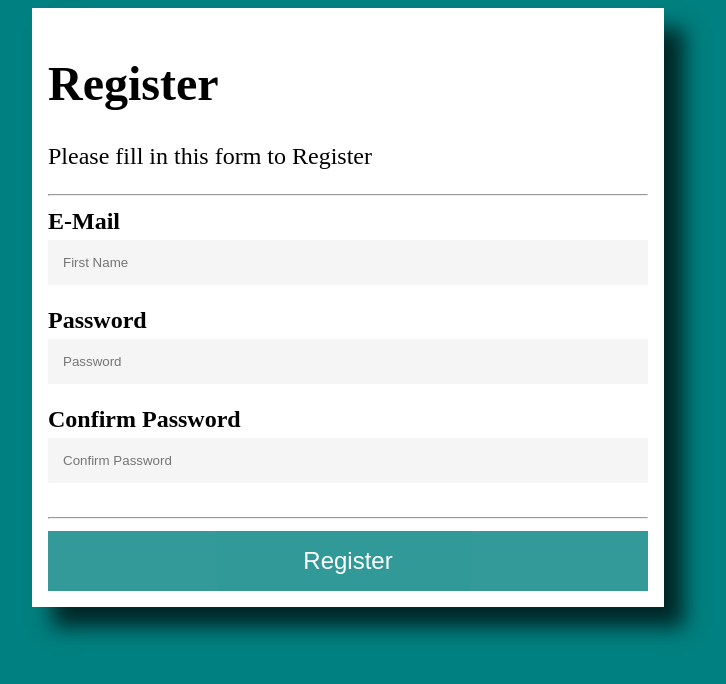
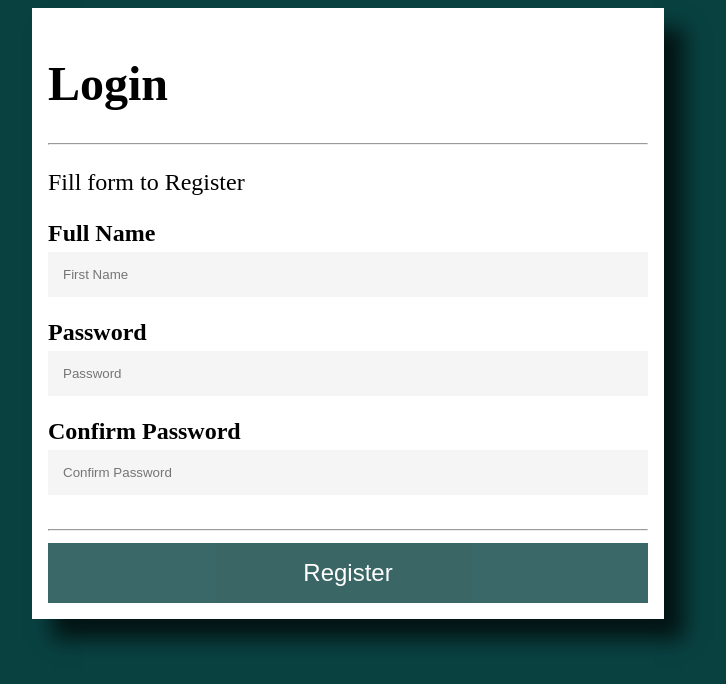
Before and after one commit to vincentogun/HTML-Form, a plain HTML site: page index.html in a window 1280 px wide. Shown: the whole page, without its empty margins (292-1018 px from the left). Drawn offline with Linux system fonts and the light colour scheme.

Commit message:
Info Tag Edit

```diff
--- a/app.css
+++ b/app.css
@@ -1,5 +1,5 @@
 body {
-    background-color: teal;
+    background-color: rgb(9, 65, 65);
     font-size: 150%;
 }
 * {
@@ -31,7 +31,7 @@ outline: none;
 }
 
 .registerbtn {
-    background-color: teal;
+    background-color: rgb(9, 65, 65);
     color: white;
     padding: 16px;
     border: none;
--- a/index.html
+++ b/index.html
@@ -4,18 +4,19 @@
     <meta charset="UTF-8">
     <meta http-equiv="X-UA-Compatible" content="IE=edge">
     <meta name="viewport" content="width=device-width, initial-scale=1.0">
-    <title>Document</title>
+    <title>Login Page</title>
     <link rel="stylesheet" href="app.css">
 </head>
   <body>
     <form action="">
      <div class="container">
-     <h1>Register</h1>
-     <p>Please fill in this form to  Register</p>
+     <h1>Login</h1>
      <hr>
+     <p>Fill form to Register</p>
 
 
-     <label for="fn"><b>E-Mail</b></label>
+
+     <label for="fn"><b>Full Name</b></label>
      <input type="text" placeholder="First Name" name="fn" id="fn" required>
 
      <label for="psw"><b>Password</b></label>
```
